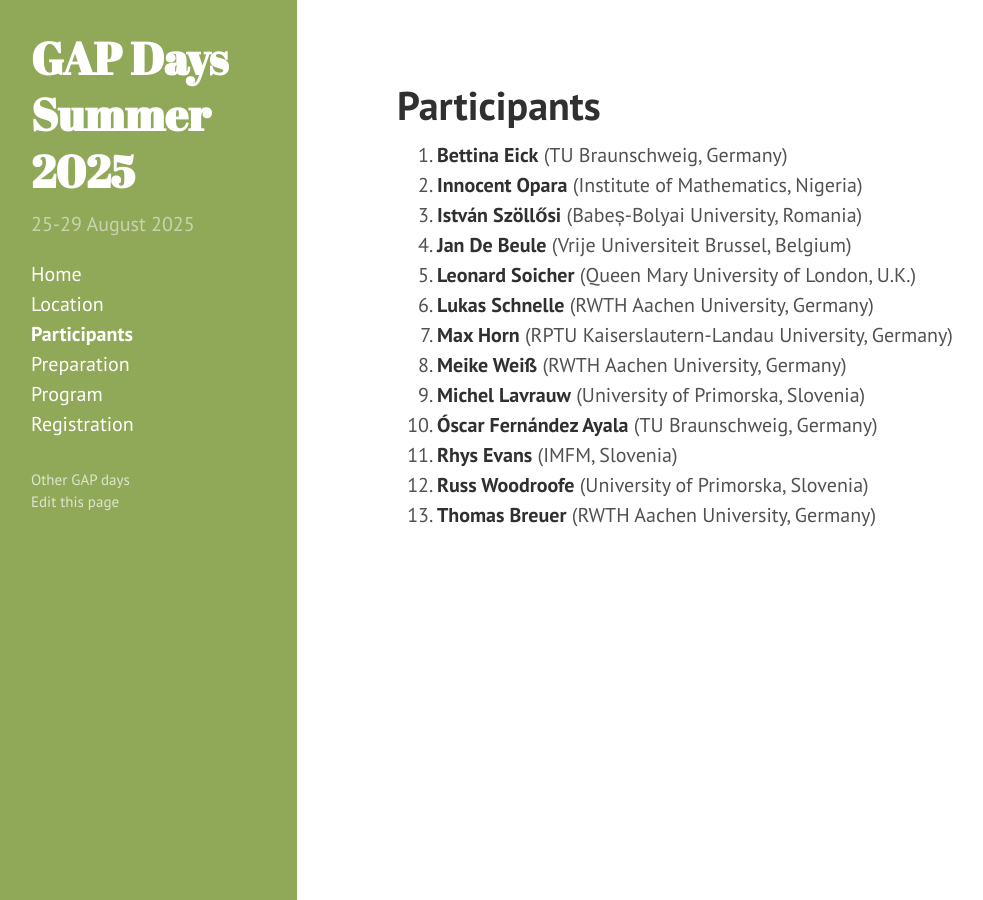
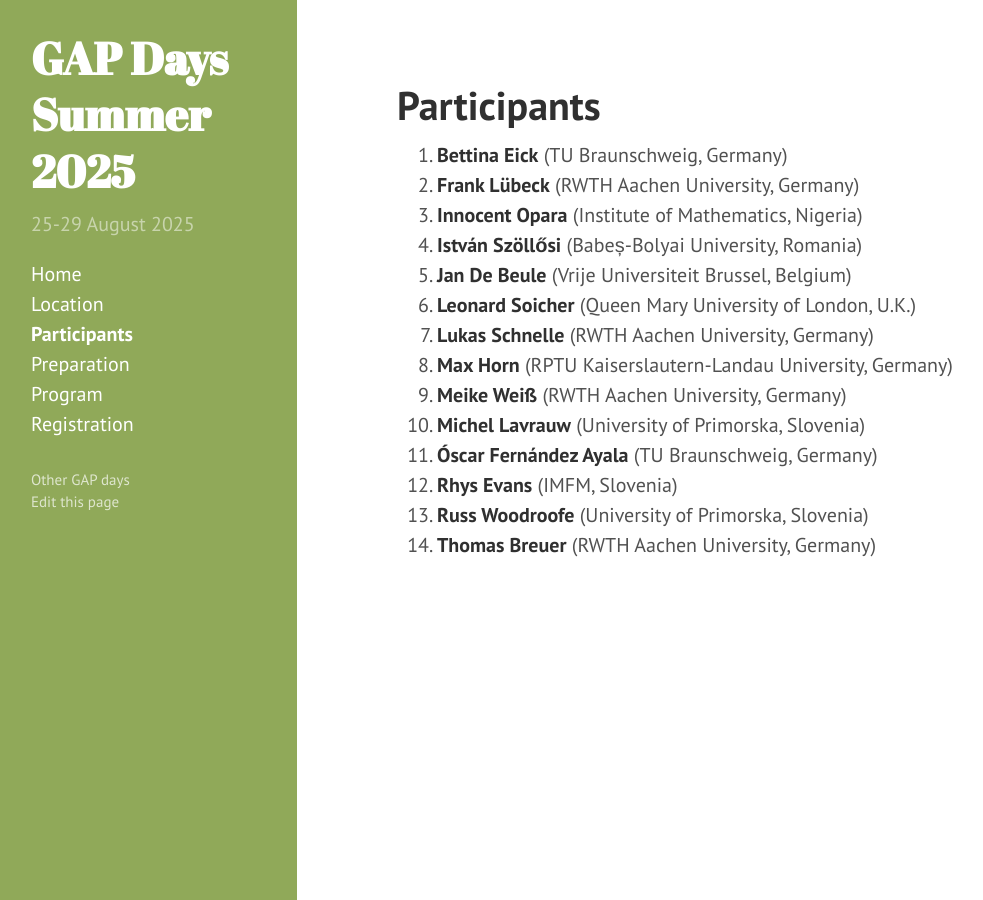
Before and after one commit to gapdays/gapdays2025-summer, a Jekyll site: the page built from participants.md, in a window 1280 px wide. Shown: the whole page, without its empty margins (3-986 px from the left). Built offline with Jekyll 4.4.1, drawn with Linux system fonts in a browser that asks for light colours.

Commit message:
Update participants.md

```diff
--- a/participants.md
+++ b/participants.md
@@ -3,6 +3,7 @@ layout: page
 title: Participants
 participants:
   - {name: Bettina Eick, affiliation: "TU Braunschweig, Germany"}
+  - {name: Frank Lübeck, affiliation: "RWTH Aachen University, Germany"}
   - {name: Innocent Opara, affiliation: "Institute of Mathematics, Nigeria"}
   - {name: István Szöllősi, affiliation: "Babeș-Bolyai University, Romania"}
   - {name: Jan De Beule, affiliation: "Vrije Universiteit Brussel, Belgium"}
```
